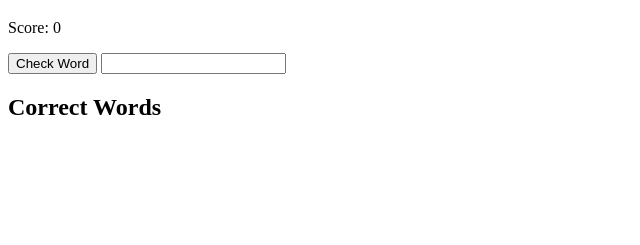
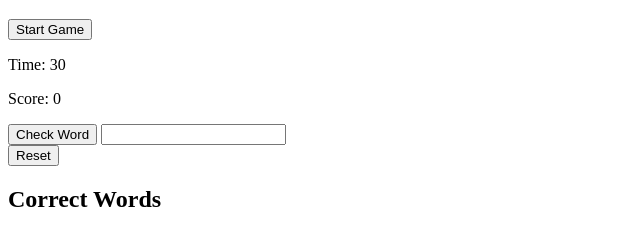
Before and after one commit to jbrueno/wordGame, a plain HTML site: page index.html in a window 1280 px wide. Shown: the part 61-306 px from the top of the page, without its empty margins (0-640 px from the left). Drawn offline with Linux system fonts and the light colour scheme.

Commit message:
Update index.html

```diff
--- a/index.html
+++ b/index.html
@@ -3,22 +3,33 @@
 <head>
   <script src="https://www.gstatic.com/firebasejs/7.21.0/firebase-app.js"></script>
   <script src="https://www.gstatic.com/firebasejs/7.21.0/firebase-database.js"></script>
+  <link rel="stylesheet" href="style.css">
 </head>
+
+
 
 <div id ="game">
 
   <h1>Word Game</h1>
+  <button id="start">Start Game</button>
+  <p id="time">Time: 30</p>
   <p id="score">Score: 0</p>
   <button id="submit">Check Word</button>
 
   <input type = "text" id = "guess">
 
   <div id = "letters"></div>
+  <button id = "reset">Reset</button>
 
+  <h2>Correct Words</h2>
   <div id = "words">
-    <h2>Correct Words</h2>
+  </div>
+
+  <div id="over">
   </div>
 
 </div>
+
+
 <script src="game.js"></script>
 </html>
```
